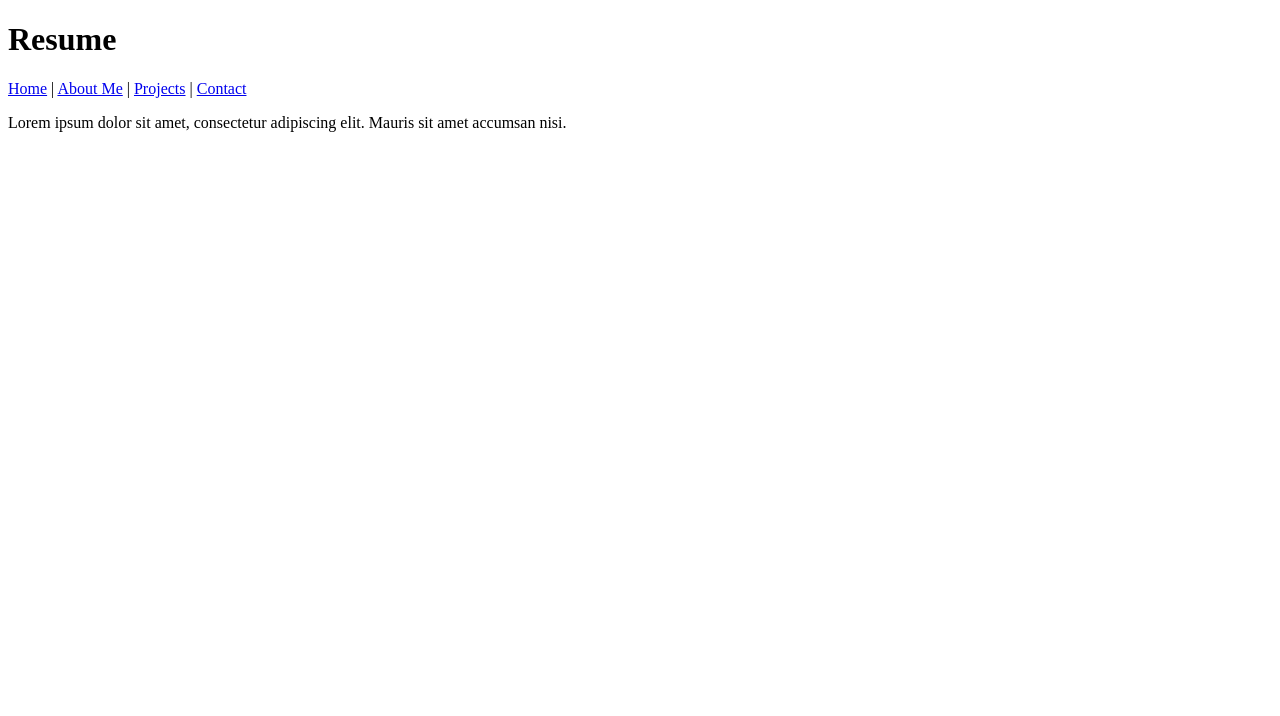
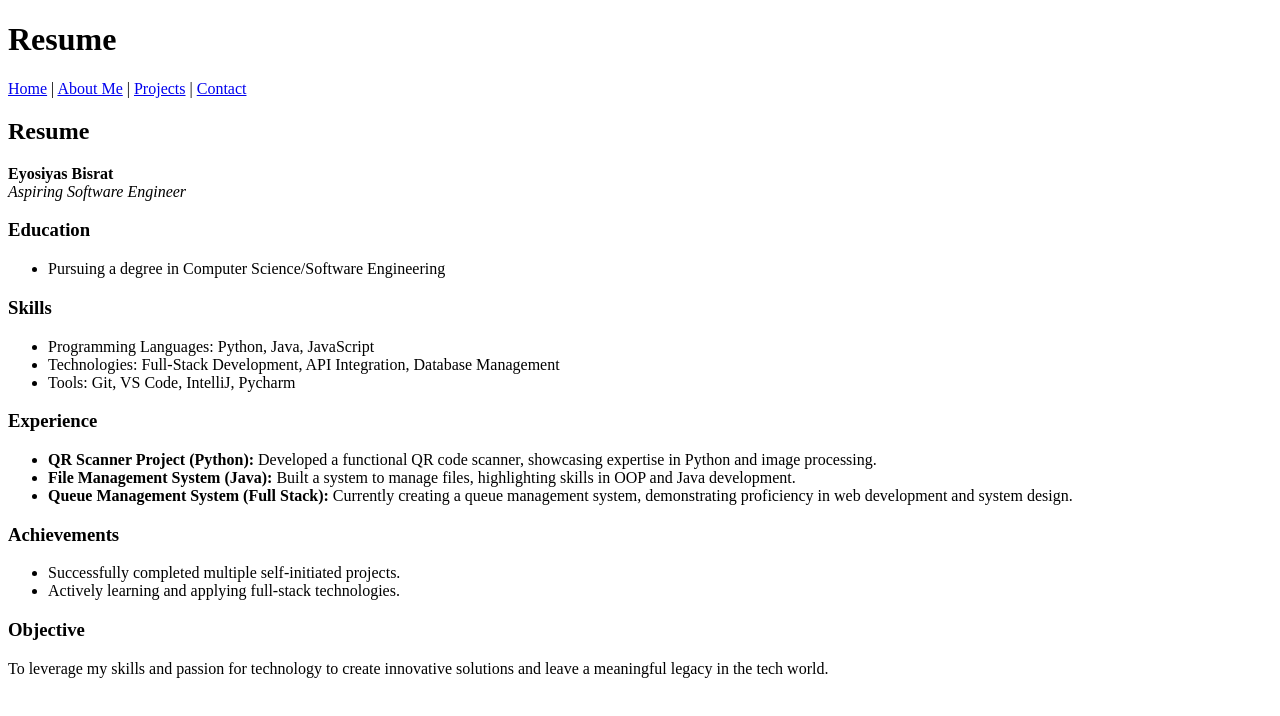
Before and after one commit to eyosiyasbisrat/UGR-2434-15-portfolio-profile-html-css-js, a plain HTML site: page src/resume.html in a window 1280 px wide. Drawn offline with Linux system fonts and the light colour scheme.

Commit message:
Add files via upload

```diff
--- a/src/resume.html
+++ b/src/resume.html
@@ -16,7 +16,40 @@
         </nav>
     </header>
     <section>
-        <p>Lorem ipsum dolor sit amet, consectetur adipiscing elit. Mauris sit amet accumsan nisi.</p>
+        <section id="resume">
+            <h2>Resume</h2>
+            <p><strong>Eyosiyas Bisrat</strong><br>
+            <em>Aspiring Software Engineer</em></p>
+
+            <h3>Education</h3>
+            <ul>
+                <li>Pursuing a degree in Computer Science/Software Engineering</li>
+            </ul>
+
+            <h3>Skills</h3>
+            <ul>
+                <li>Programming Languages: Python, Java, JavaScript</li>
+                <li>Technologies: Full-Stack Development, API Integration, Database Management</li>
+                <li>Tools: Git, VS Code, IntelliJ, Pycharm</li>
+            </ul>
+
+            <h3>Experience</h3>
+            <ul>
+                <li><strong>QR Scanner Project (Python):</strong> Developed a functional QR code scanner, showcasing expertise in Python and image processing.</li>
+                <li><strong>File Management System (Java):</strong> Built a system to manage files, highlighting skills in OOP and Java development.</li>
+                <li><strong>Queue Management System (Full Stack):</strong> Currently creating a queue management system, demonstrating proficiency in web development and system design.</li>
+            </ul>
+
+            <h3>Achievements</h3>
+            <ul>
+                <li>Successfully completed multiple self-initiated projects.</li>
+                <li>Actively learning and applying full-stack technologies.</li>
+            </ul>
+
+            <h3>Objective</h3>
+            <p>To leverage my skills and passion for technology to create innovative solutions and leave a meaningful legacy in the tech world.</p>
+        </section>
+
     </section>
 </body>
 </html>
```
Also changed, not shown: src/about.html (+11 -2 lines), src/contact.html (+3 -4 lines), src/project.html (+6 -3 lines).
